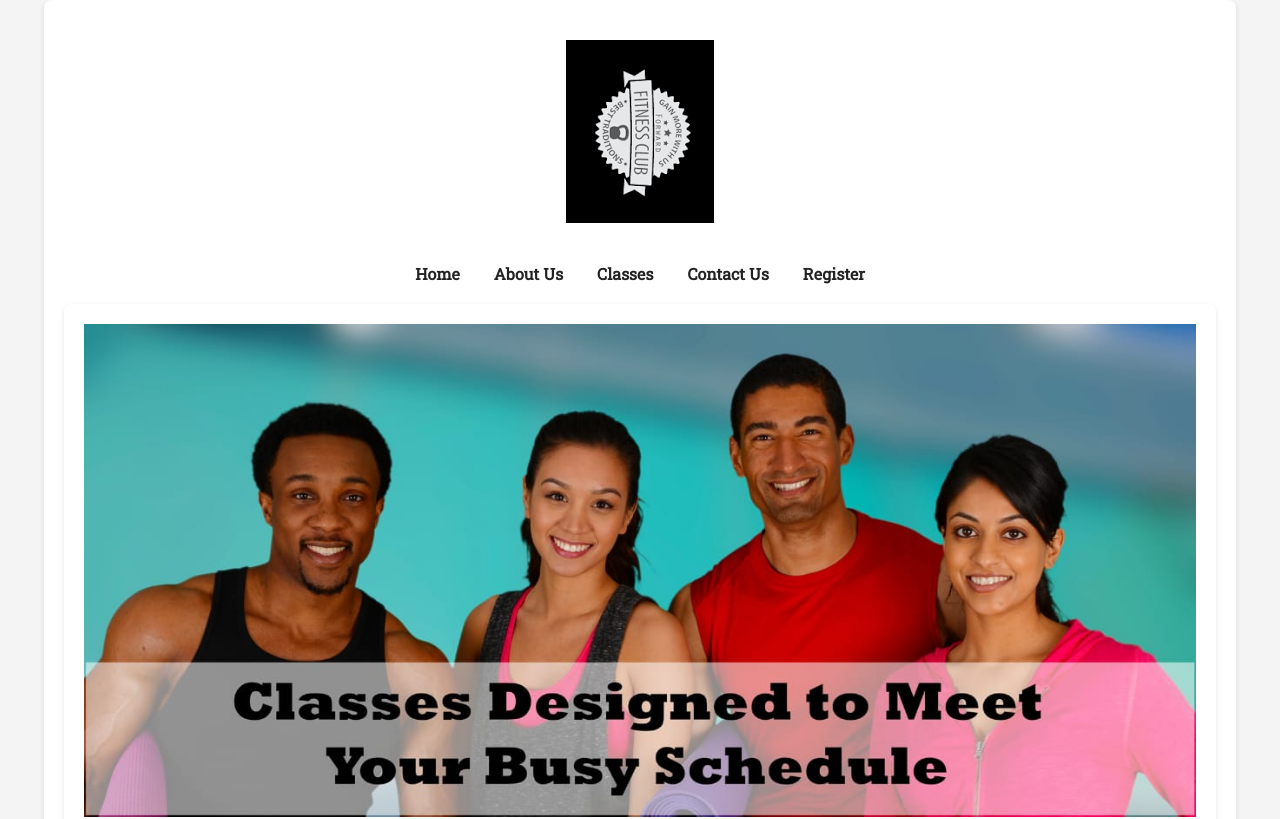
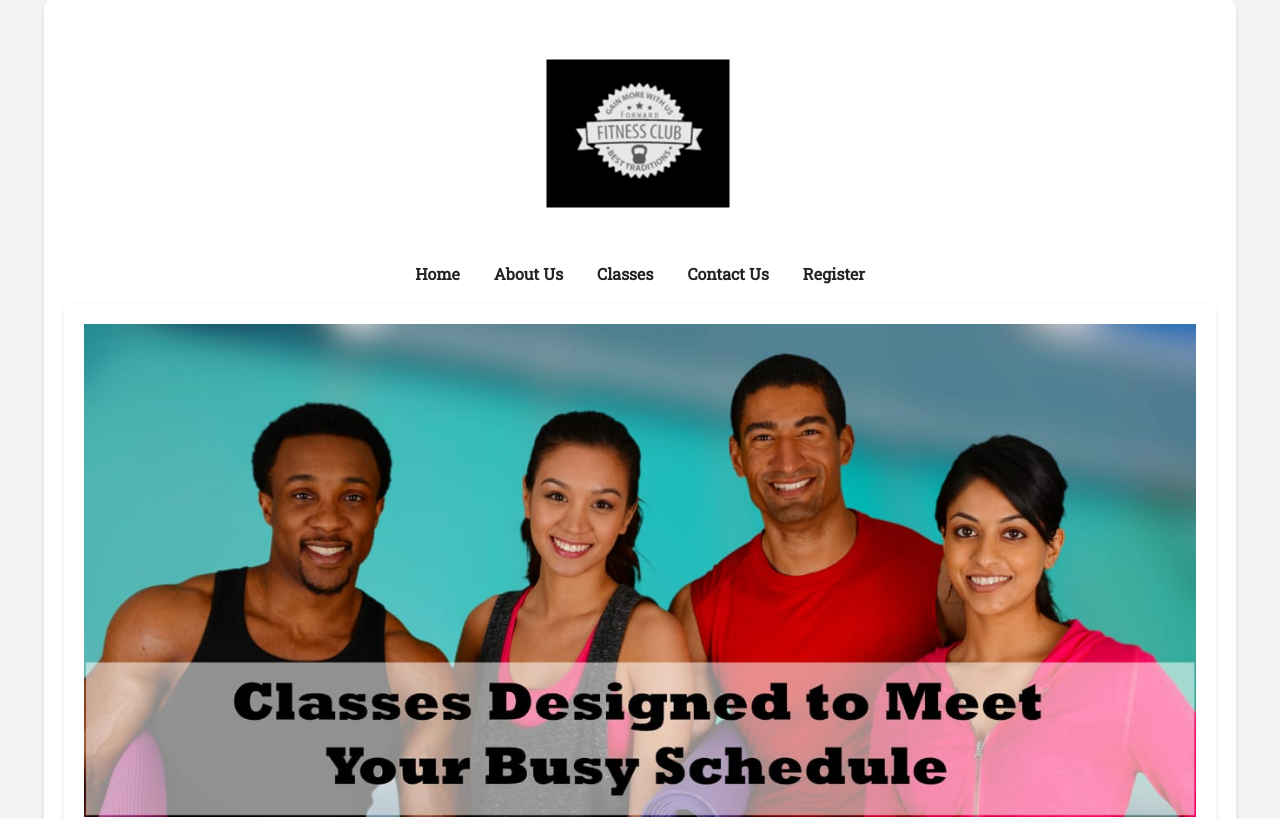
Before and after one commit to Sandeepsagar104/Forward-fitness-and-equipment, a plain HTML site: page classes (1).html in a window 1280 px wide. Shown: the top 819 px of the page. Drawn offline with Linux system fonts and the light colour scheme; a script that the page names is missing; a web font is replaced by a local one.

Commit message:
Update classes.css

```diff
--- a/classes.css
+++ b/classes.css
@@ -58,6 +58,8 @@ nav.tablet-desktop ul li a {
 #ffc-logo {
     text-align: center;
     padding: 20px 0;
+        transform: rotate(270deg);
+
 }
 
 /* Sections */
```
